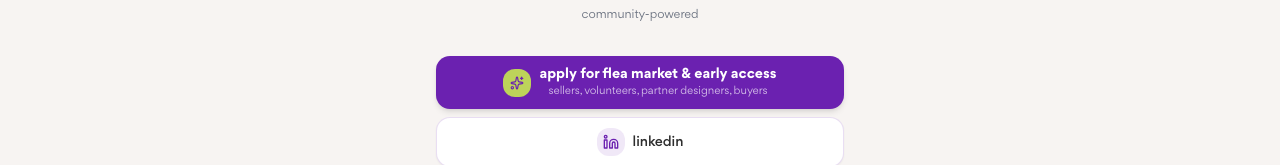
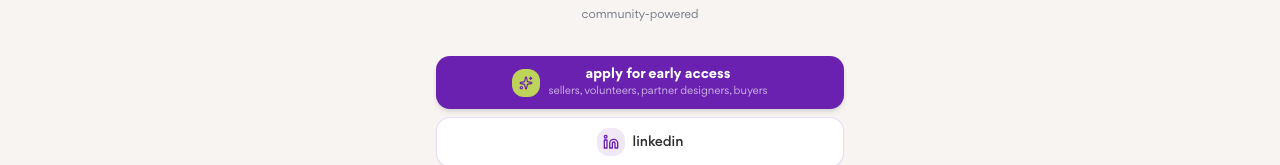
Before and after one commit to DarleneQing/bloem, a Next.js app in the folder src/frontend/: page /link in a window 1280 px wide. Shown: the part 321-486 px from the top of the page. Built offline with nearby package versions, Linux system fonts and the light colour scheme.

Commit message:
Shorten /link primary CTA to 'Apply for Early Access'.

```diff
--- a/src/frontend/app/link/page.tsx
+++ b/src/frontend/app/link/page.tsx
@@ -100,7 +100,7 @@ export default function LinkPage() {
             </span>
             <span className="flex flex-col items-center">
               <span className="text-base font-semibold leading-tight">
-                Apply for Flea Market &amp; Early Access
+                Apply for Early Access
               </span>
               <span className="text-xs font-normal text-white/70">
                 Sellers, volunteers, partner designers, buyers
```
